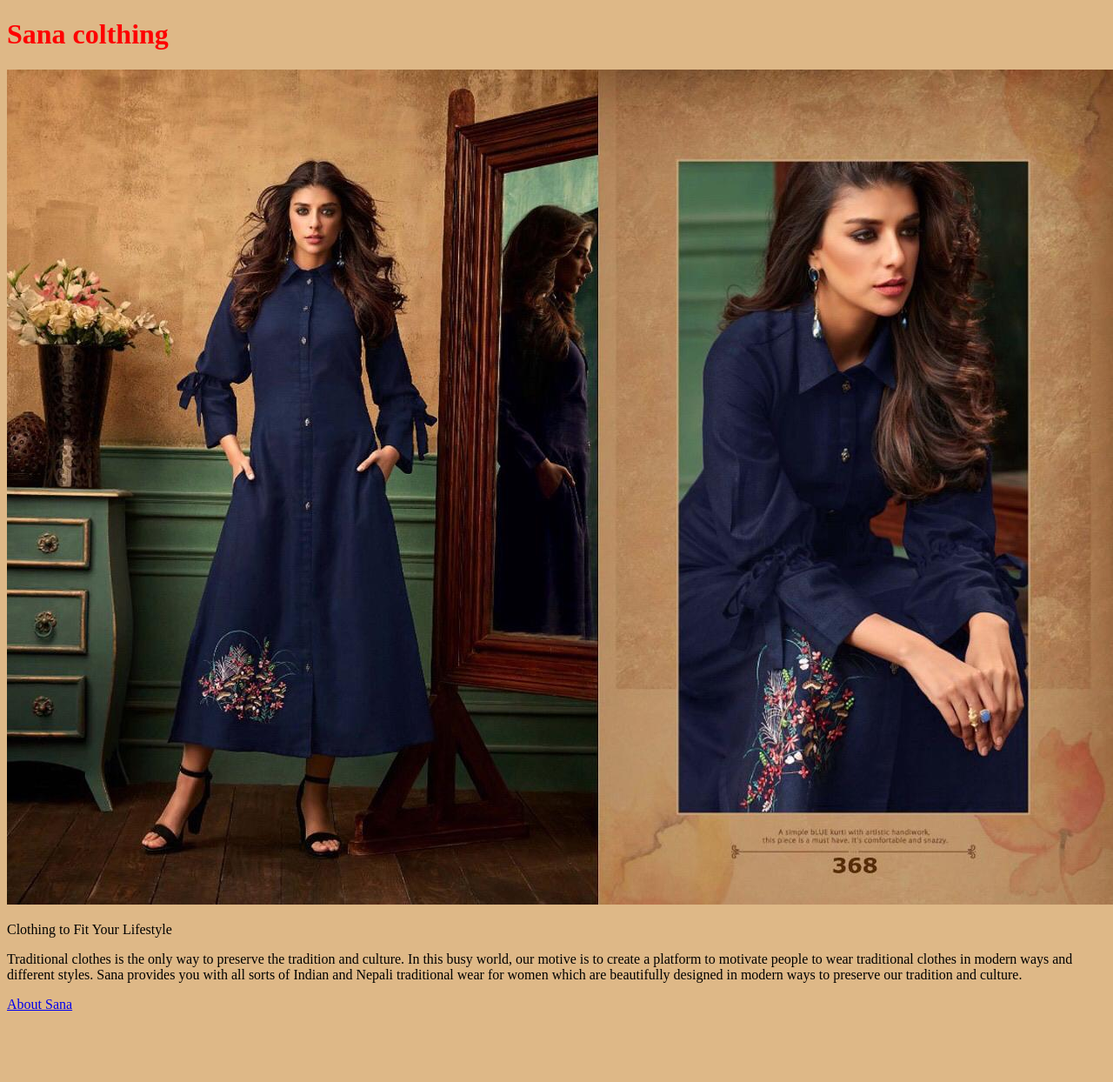
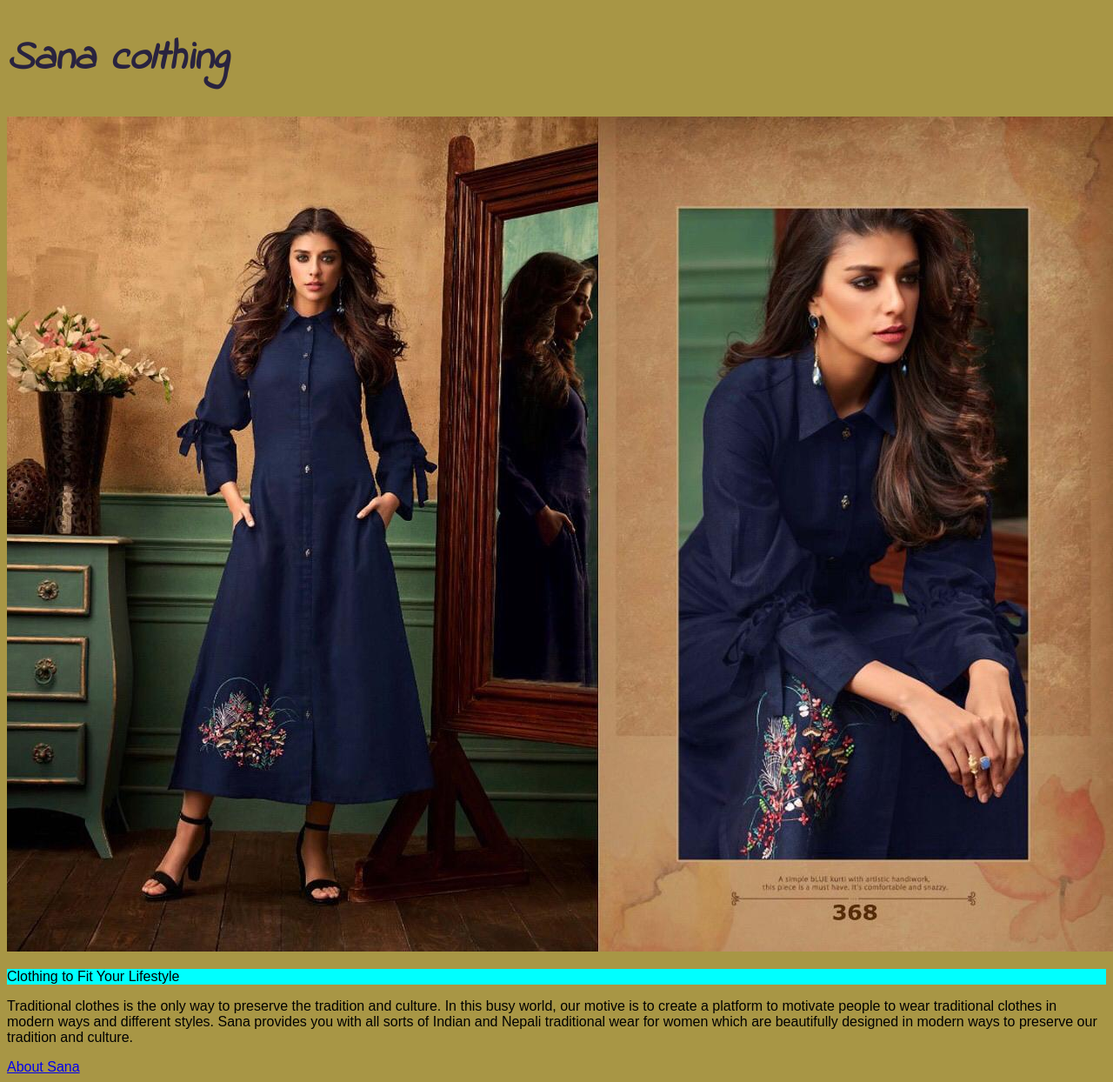
Before and after one commit to thapasarina14/assign-ment, a plain HTML site: page index.html in a window 1280 px wide. Shown: the whole page at 87% size. Before the commit the page ends 1172 px from the top, so only its background shows below. Drawn offline with Linux system fonts and the light colour scheme.

Commit message:
changed the color and font to the text.

```diff
--- a/index.html
+++ b/index.html
@@ -8,7 +8,7 @@
 <body>
     <h1>Sana colthing</h1>
     <img src="images/sana.jpg" alt="picture of Sana">
-    <p>Clothing to Fit Your Lifestyle</p>
+    <p class="marked larger">Clothing to Fit Your Lifestyle</p>
     <p>Traditional clothes is the only way to preserve the tradition and culture.
         In this busy world, our motive is to create a  platform to motivate people to wear
         traditional clothes in modern ways and different styles. Sana provides you with all
--- a/stylesheet.css
+++ b/stylesheet.css
@@ -1,2 +1,9 @@
-h1 {color: red;}
-body {background-color: burlywood;}
+@import url('https://fonts.googleapis.com/css2?family=Indie+Flower&display=swap');
+h1 {color: #09053dcb;
+    font-family: 'Indie Flower', cursive;
+font-size: xxx-large;
+font-style: italic;}
+body {background-color: #a3903bf1;
+font-family: Arial, Helvetica, sans-serif;
+}
+.marked {background-color: aqua;}
```
Also changed, not shown: about.html (+1 -1 lines).
